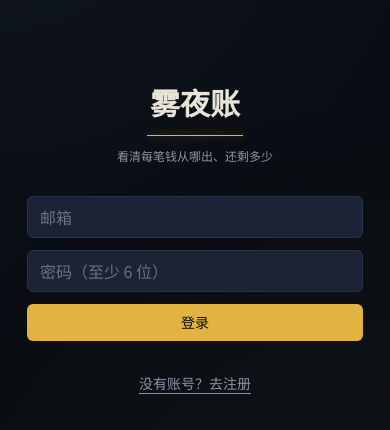
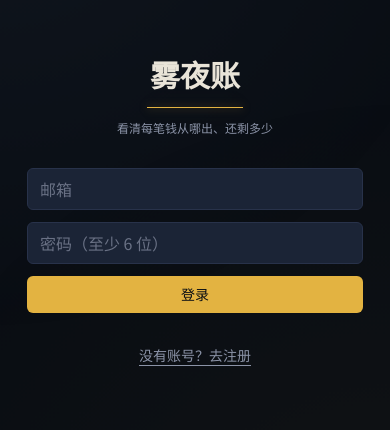
Before and after one commit to sysfox/MistLedger, a Next.js app: page /login in a window 390 px wide. Shown: the part 182-612 px from the top of the page. Built offline with nearby package versions, Linux system fonts and the light colour scheme.

Commit message:
fix(login): stop the login page from overflowing the viewport
min-h-screen stacked on top of the body's mobile bottom-nav safe padding
made the whole page scrollable. Switch to flex-1 filling (with py-8 for
breathing room) so the form fits the screen without vertical scrolling.

```diff
--- a/src/app/login/page.tsx
+++ b/src/app/login/page.tsx
@@ -42,7 +42,7 @@
   }
 
   return (
-    <main className="mx-auto flex min-h-screen w-full max-w-sm flex-col justify-center gap-8 px-6">
+    <main className="mx-auto flex w-full max-w-sm flex-1 flex-col justify-center gap-8 px-6 py-8">
       <div className="flex flex-col items-center text-center">
         <h1 className="font-display text-3xl font-semibold text-ink">雾夜账</h1>
         <div className="lamp-line mt-3 w-24" />
```
